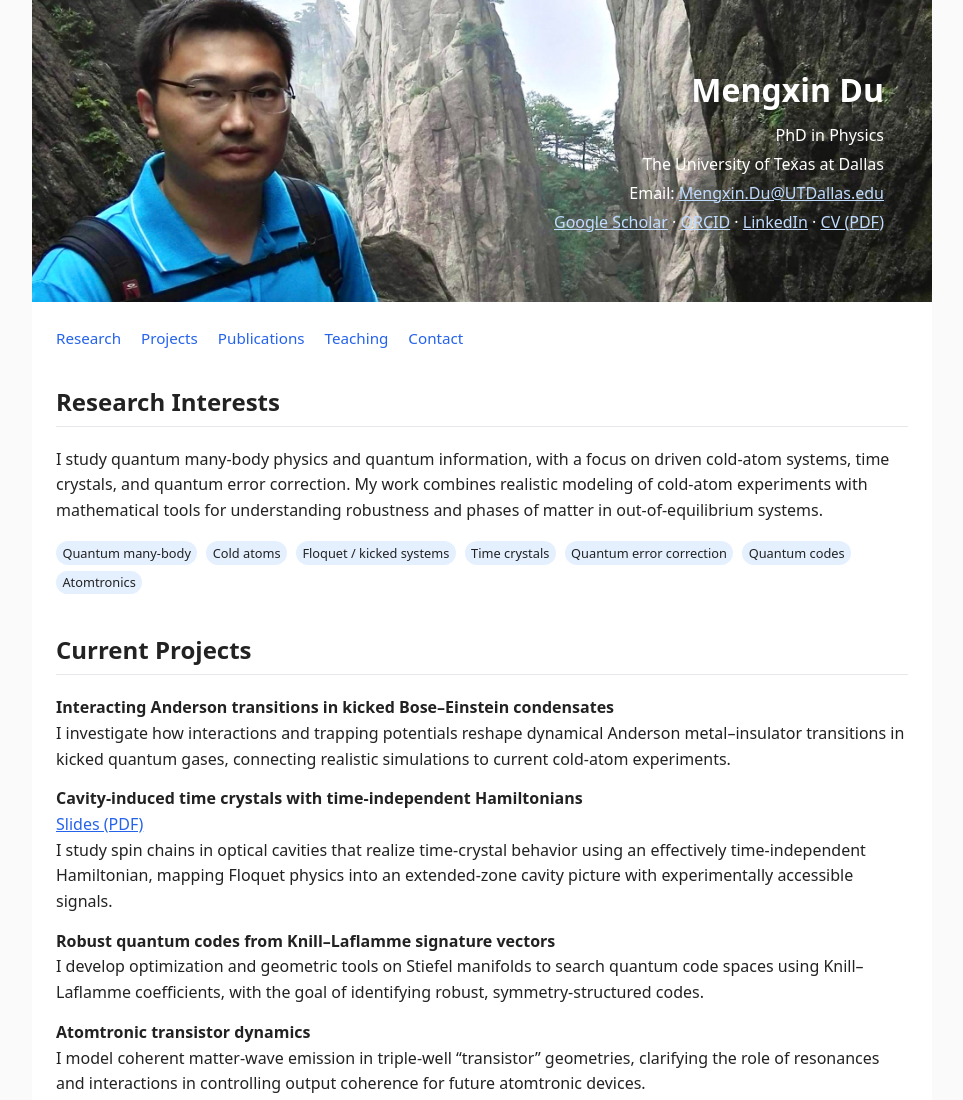
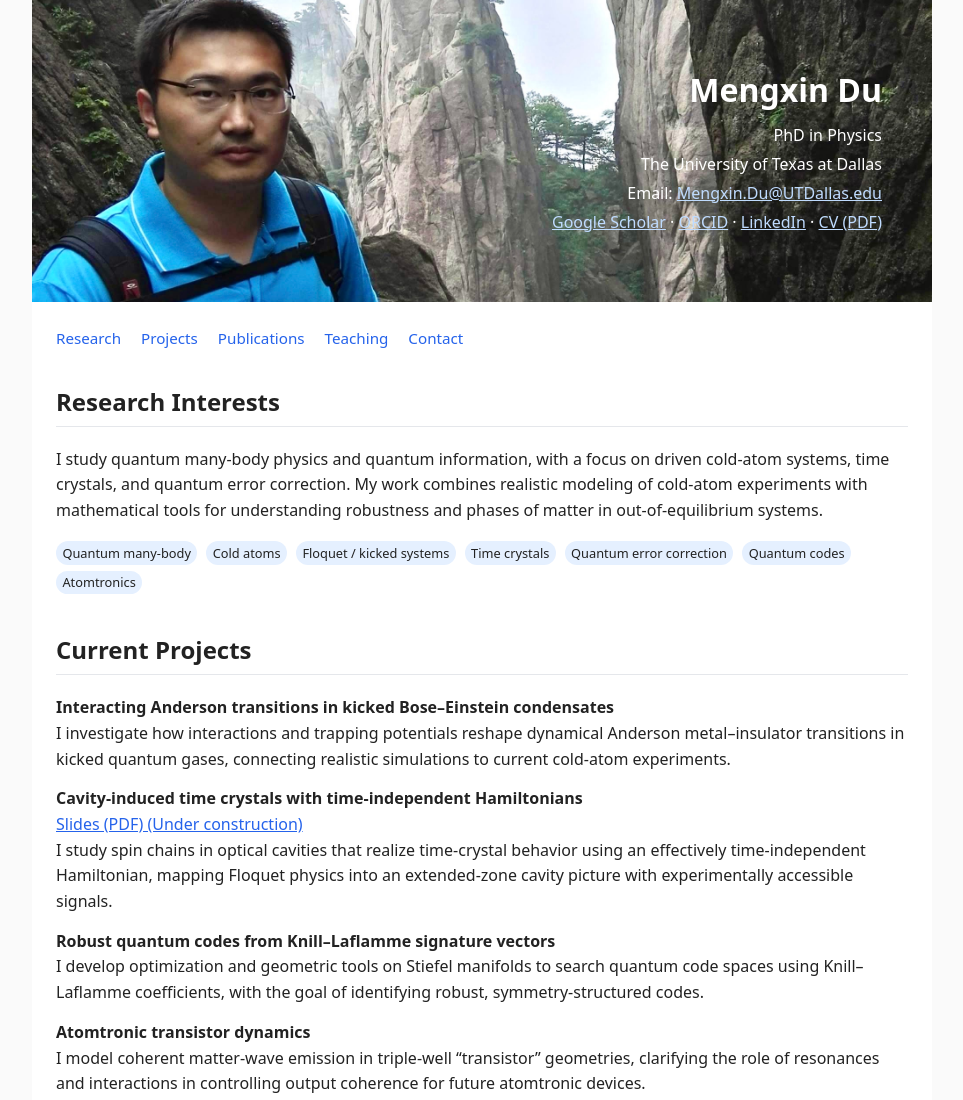
Before and after one commit to demax58484/myresearch, a plain HTML site: page index.html in a window 1280 px wide. Shown: the top 1100 px of the page, without its empty margins (158-1121 px from the left). Drawn offline with Linux system fonts and the light colour scheme.

Commit message:
Adjust the width of the banner image and add a note for the cavity-induced time crystal slides.

```diff
--- a/index.html
+++ b/index.html
@@ -31,7 +31,7 @@
       padding: 2rem 1.5rem;
     }
     .header-inner {
-      max-width: 900px;   /* same width as .container */
+      max-width: 800px;   /* same width as .container */
       margin: 0 auto;     /* center it */
       padding: 2rem 1.5rem;
       text-align: right;
@@ -162,7 +162,7 @@
         <div class="proj-item">
           <strong>Cavity-induced time crystals with time-independent Hamiltonians</strong><br />
           <a href="cavity-time-crystal-slides.pdf" target="_blank" rel="noopener">
-            Slides (PDF)
+            Slides (PDF) (Under construction)
           </a><br />
           I study spin chains in optical cavities that realize time-crystal behavior
           using an effectively time-independent Hamiltonian, mapping Floquet physics
```
